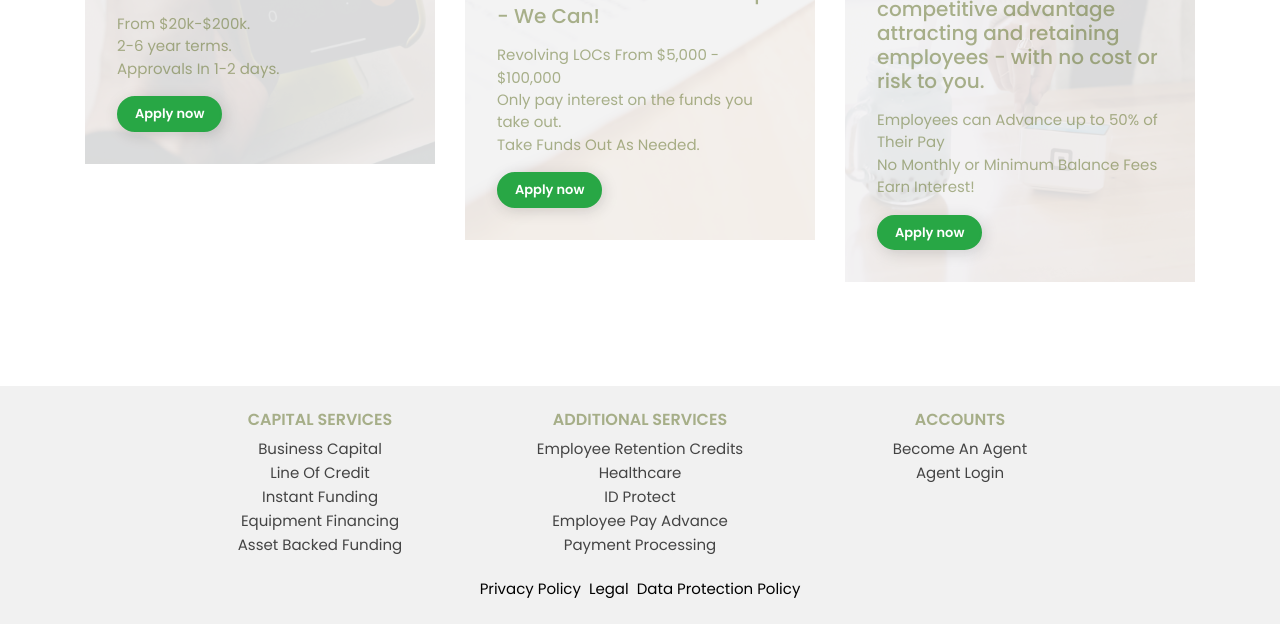
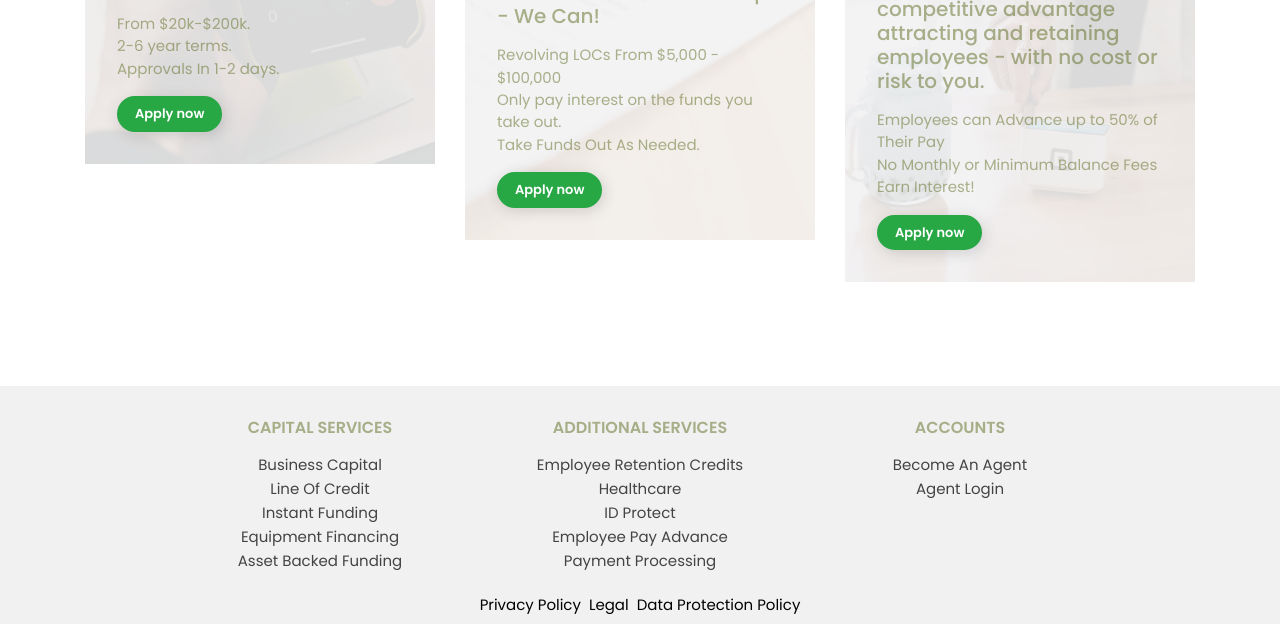
Before and after one commit to idibiatech/finance02, a plain HTML site: page index.html in a window 1280 px wide. Shown: the part 2717-3341 px from the top of the page. Drawn offline with Linux system fonts and the light colour scheme.

Commit message:
footer padding added

```diff
--- a/index.html
+++ b/index.html
@@ -477,7 +477,7 @@
 						<!-- Grid column -->
 						<div class="col-md-3 mb-md-0 mb-3">
 							<!-- Links -->
-							<h5 class="text-uppercase">CAPITAL SERVICES</h5>
+							<h5 class="text-uppercase py-2">CAPITAL SERVICES</h5>
 
 							<ul class="list-unstyled">
 								<li>
@@ -501,7 +501,7 @@
 						<!-- Grid column -->
 						<div class="col-md-3 mb-md-0 mb-3">
 							<!-- Links -->
-							<h5 class="text-uppercase">ADDITIONAL SERVICES</h5>
+							<h5 class="text-uppercase py-2">ADDITIONAL SERVICES</h5>
 
 							<ul class="list-unstyled">
 								<li>
@@ -526,7 +526,7 @@
 						<!-- Grid column -->
 						<div class="col-md-3 mb-md-0 mb-3">
 							<!-- Links -->
-							<h5 class="text-uppercase">ACCOUNTS</h5>
+							<h5 class="text-uppercase py-2">ACCOUNTS</h5>
 
 							<ul class="list-unstyled">
 								<li>
```
